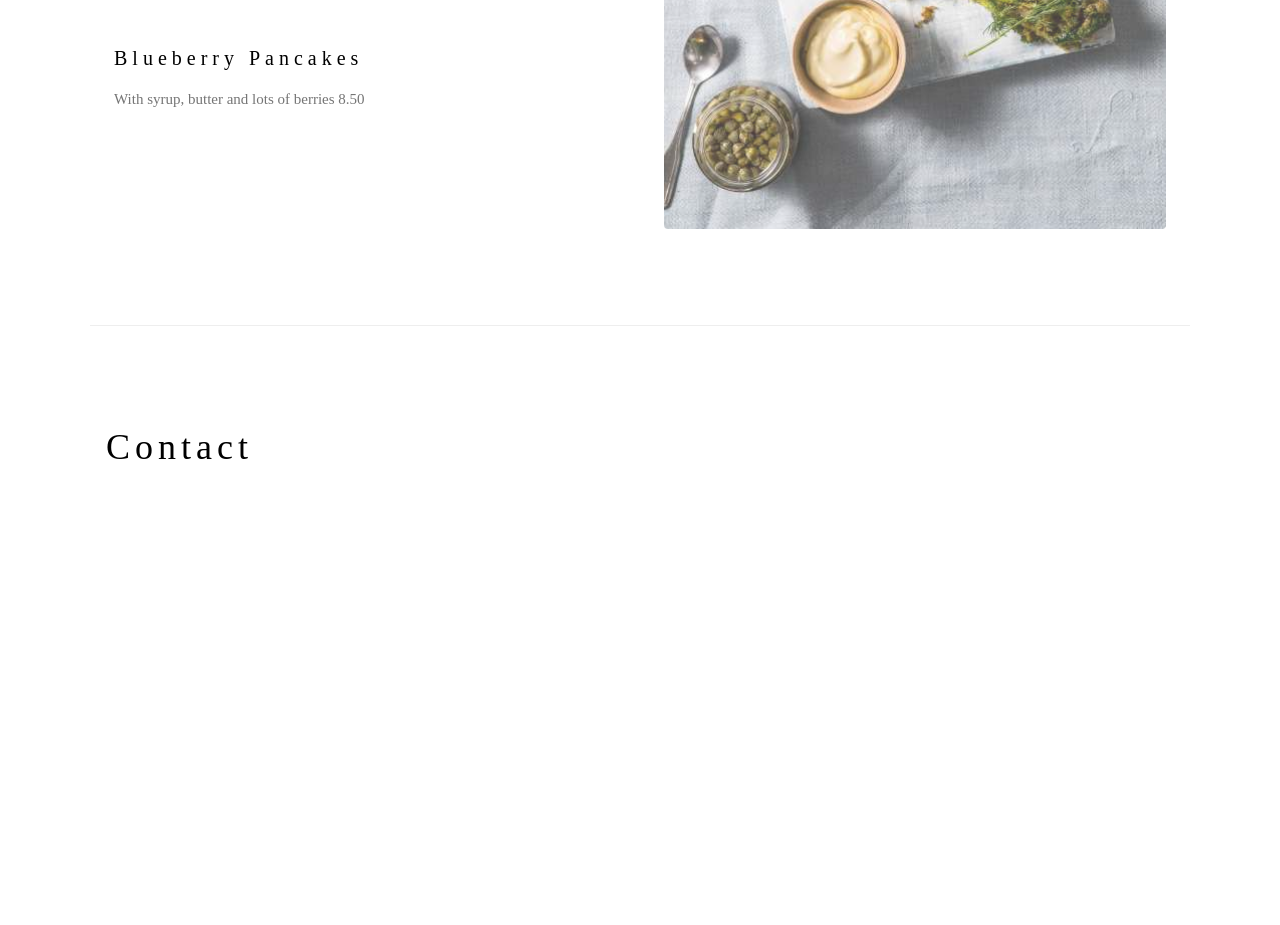
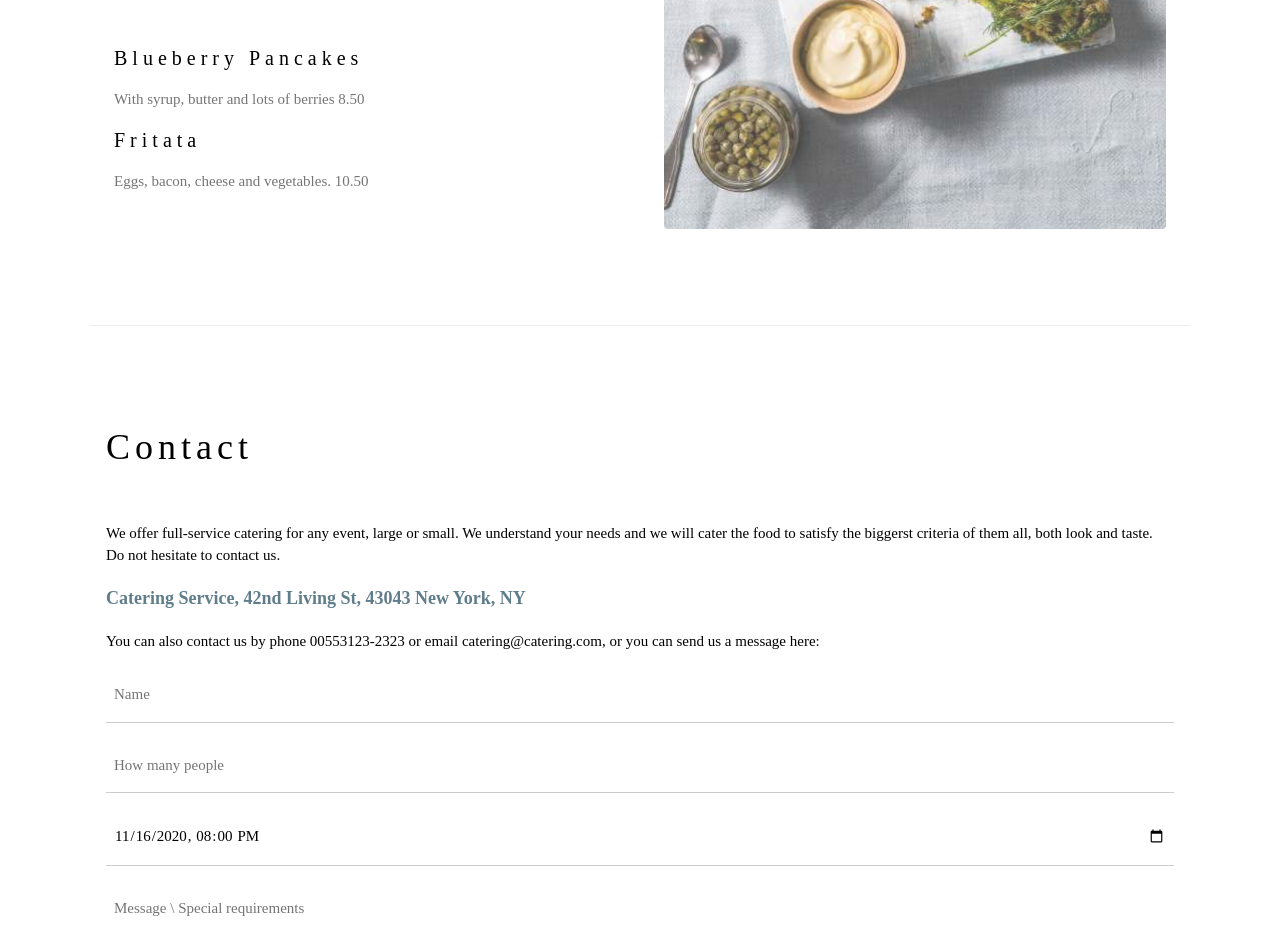
Before and after one commit to Hvilanova/Mywebsite, a plain HTML site: page index.html in a window 1280 px wide. Shown: the part 2060-2985 px from the top of the page. Drawn offline with nearby package versions, Linux system fonts and the light colour scheme.

Commit message:
Adicionado o item Fritata ao menu

```diff
--- a/index.html
+++ b/index.html
@@ -73,6 +73,9 @@ h1, h2, h3, h4, h5, h6 {
 
       <h4>Blueberry Pancakes</h4>
       <p class="w3-text-grey">With syrup, butter and lots of berries 8.50</p>
+
+      <h4>Fritata</h4>
+      <p class="w3-text-grey">Eggs, bacon, cheese and vegetables. 10.50</p>
     </div>
 
     <div class="w3-col l6 w3-padding-large">
```
Also changed, not shown: 1 other file.
